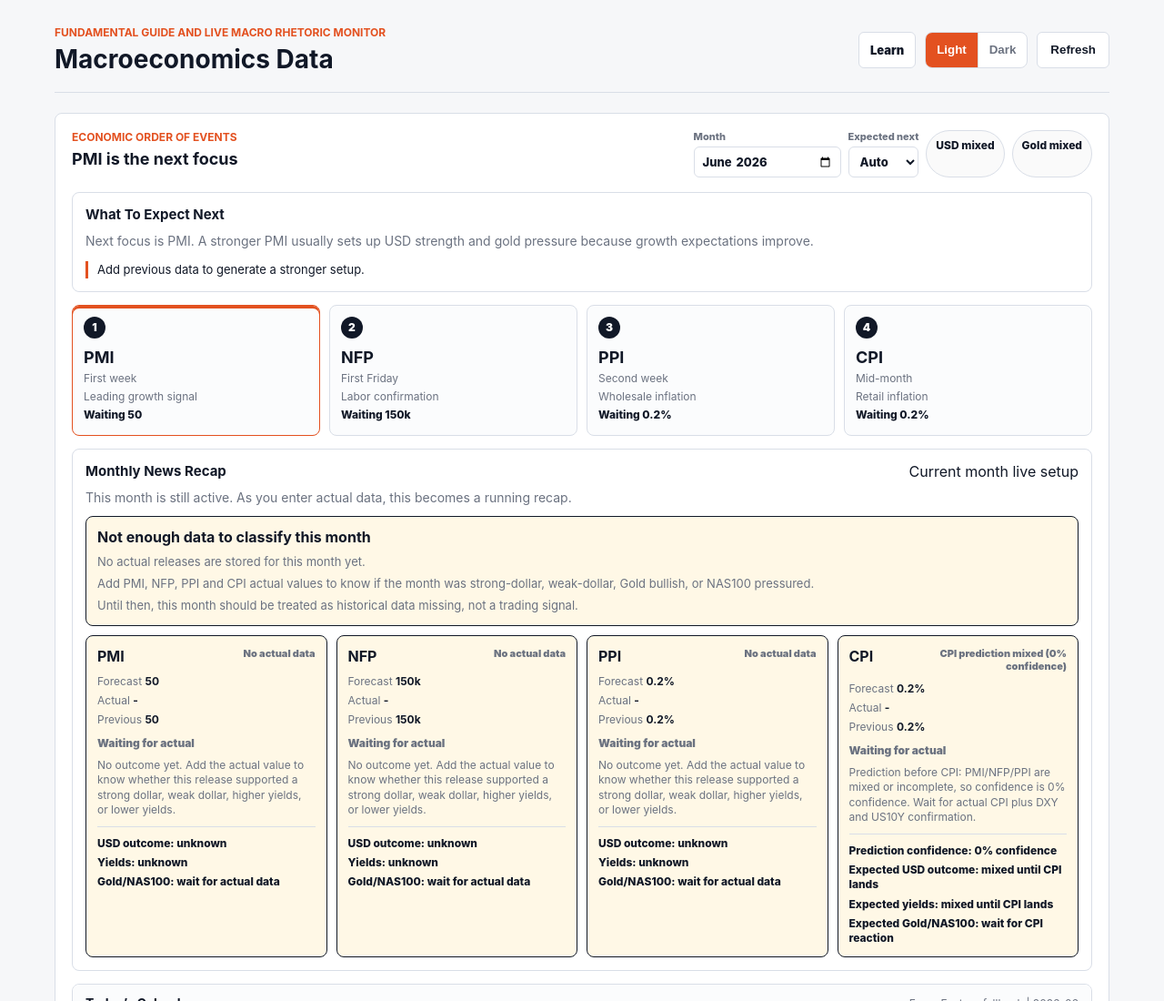
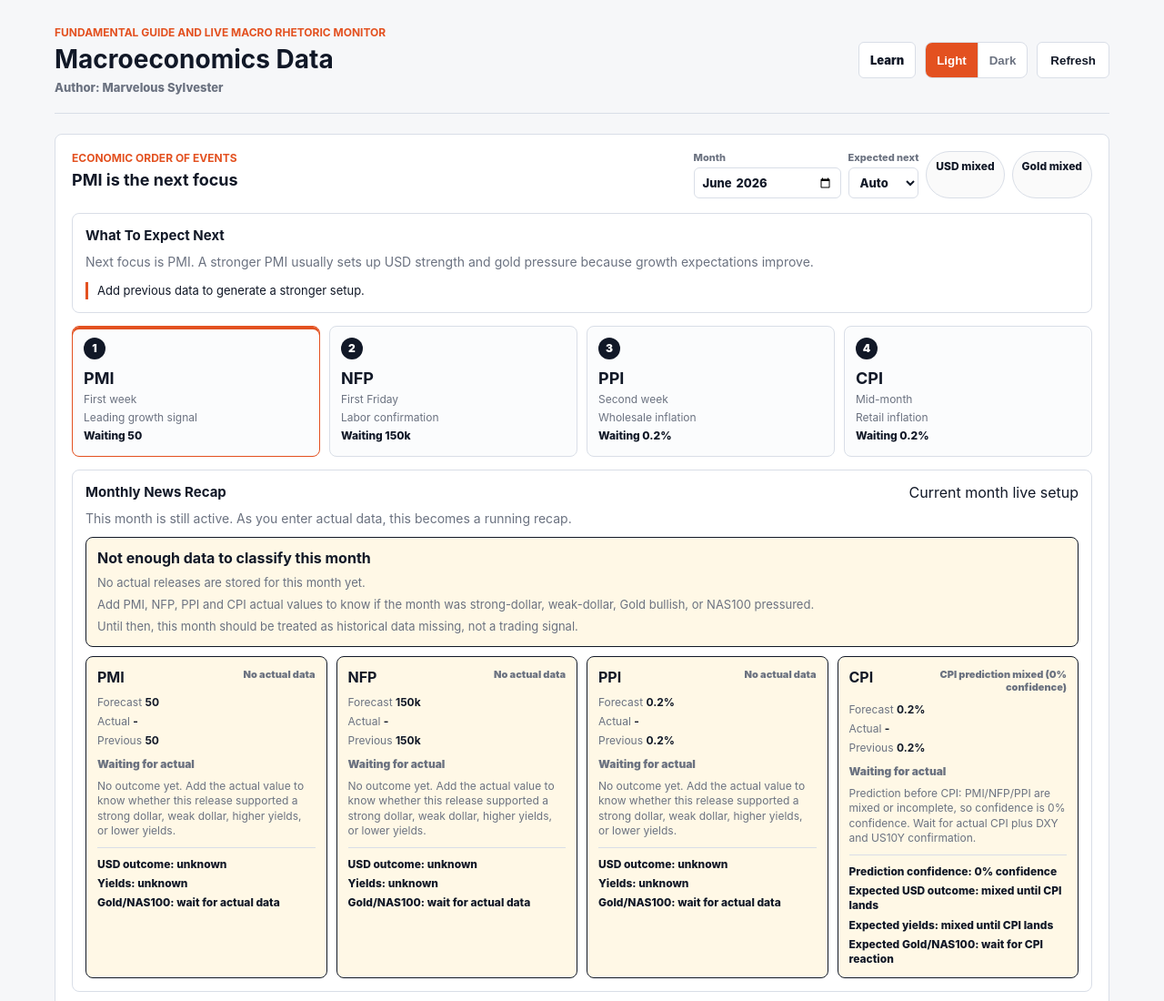
Before and after one commit to marvelous3500/macro-news-app, a website: page public/index.html in a window 1280 px wide. Shown: the top 1100 px of the page at 91% size. Drawn offline with Linux system fonts and the light colour scheme; no server answers.

Commit message:
Add app author attribution

```diff
--- a/public/index.html
+++ b/public/index.html
@@ -3,6 +3,7 @@
   <head>
     <meta charset="UTF-8" />
     <meta name="viewport" content="width=device-width, initial-scale=1.0" />
+    <meta name="author" content="Marvelous Sylvester" />
     <title>Macroeconomics Data</title>
     <link rel="stylesheet" href="/styles.css" />
   </head>
@@ -20,6 +21,7 @@
         <div>
           <p class="eyebrow">Fundamental guide and live macro rhetoric monitor</p>
           <h1>Macroeconomics Data</h1>
+          <p class="app-author">Author: Marvelous Sylvester</p>
         </div>
         <div class="top-actions">
           <a class="nav-link" href="/learn">Learn</a>
--- a/public/styles.css
+++ b/public/styles.css
@@ -202,6 +202,13 @@ p {
 h1 {
   font-size: 28px;
   line-height: 1.15;
+}
+
+.app-author {
+  margin-top: 7px;
+  color: var(--muted);
+  font-size: 13px;
+  font-weight: 800;
 }
 
 h2 {
```
Also changed, not shown: public/learn.html (+2 -0 lines).
